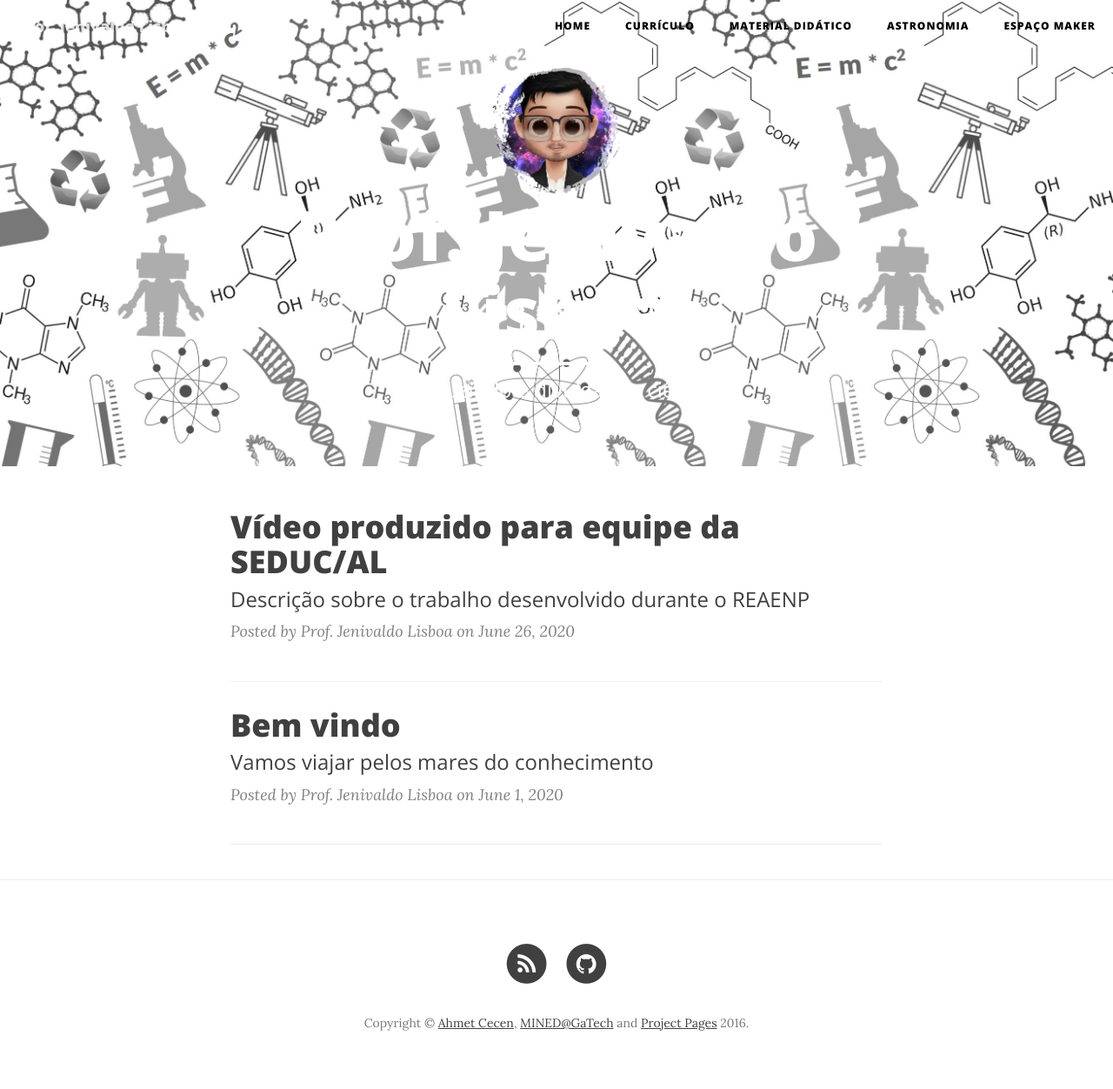
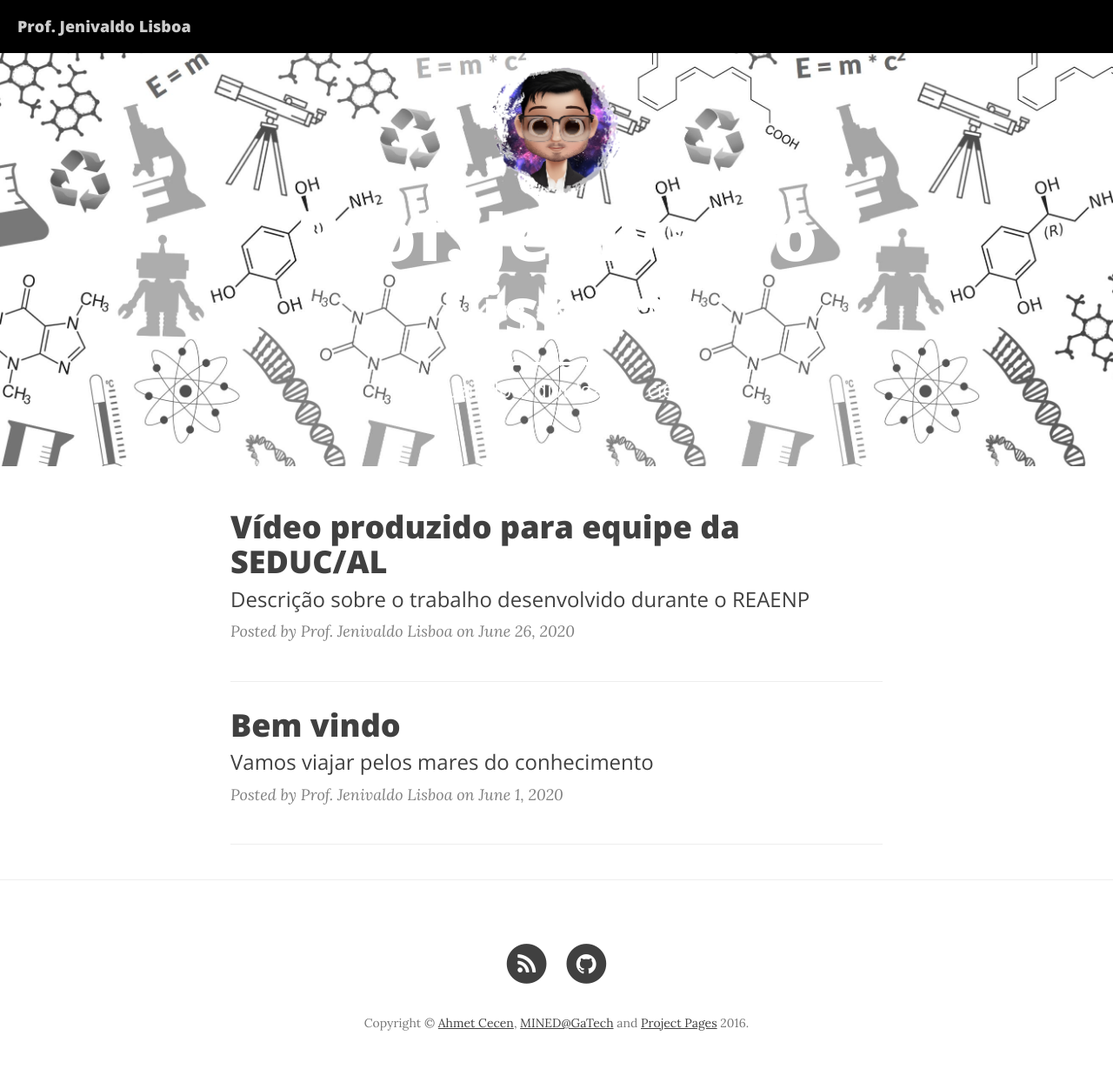
Before and after one commit to ProfJenivaldo/site1, a Jekyll site: the page built from index.html, in a window 1280 px wide. Shown: the whole page at 87% size. Built offline with Jekyll 4.4.1, drawn with Linux system fonts in a browser that asks for light colours; nearby versions of some CDN libraries; the list of posts is cut into pages by our own code.

Commit message:
clean-blog_73

```diff
--- a/css/clean-blog.css
+++ b/css/clean-blog.css
@@ -70,8 +70,8 @@ hr.small {
 }
 @media only screen and (min-width: 768px) {
   .navbar-custom {
-    background: transparent;
-    border-bottom: 1px solid transparent;
+    background: black;
+    border-bottom: 1px solid black;
   }
   .navbar-custom .navbar-brand {
     color: black;
```
